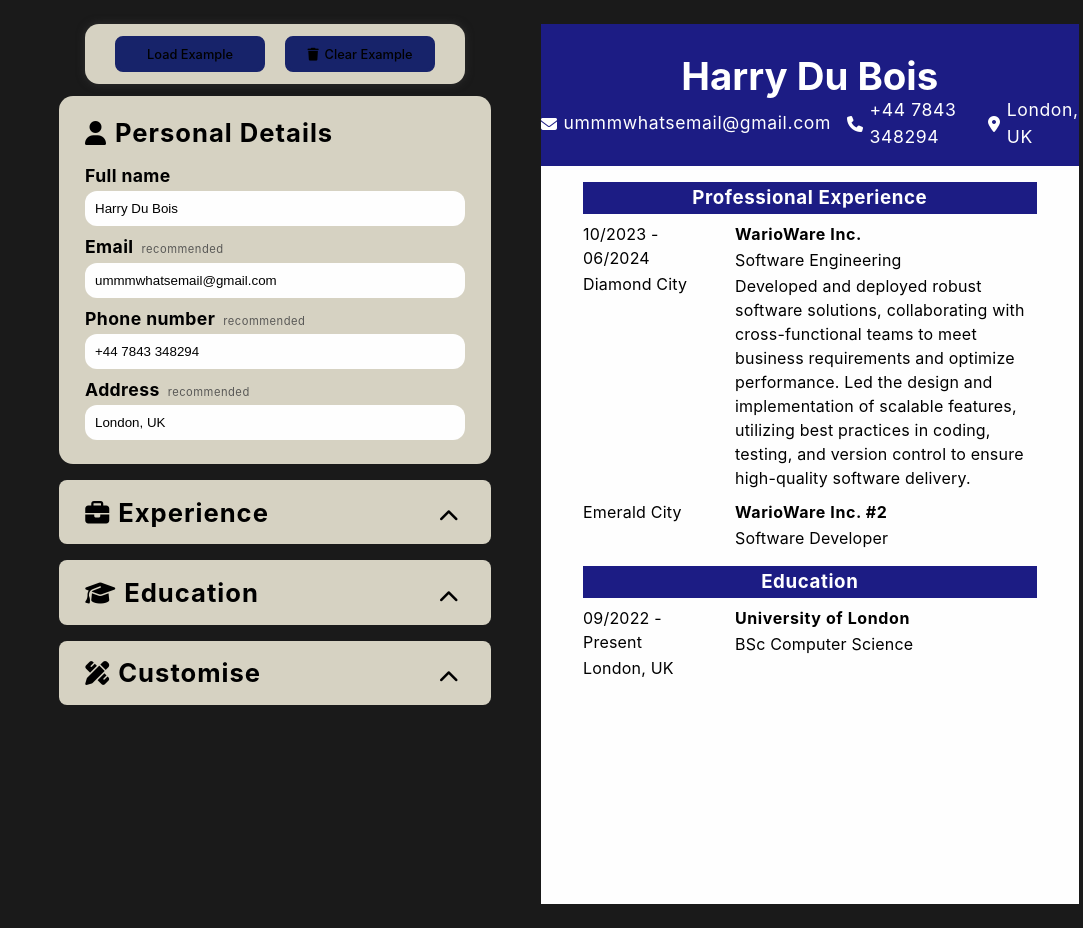
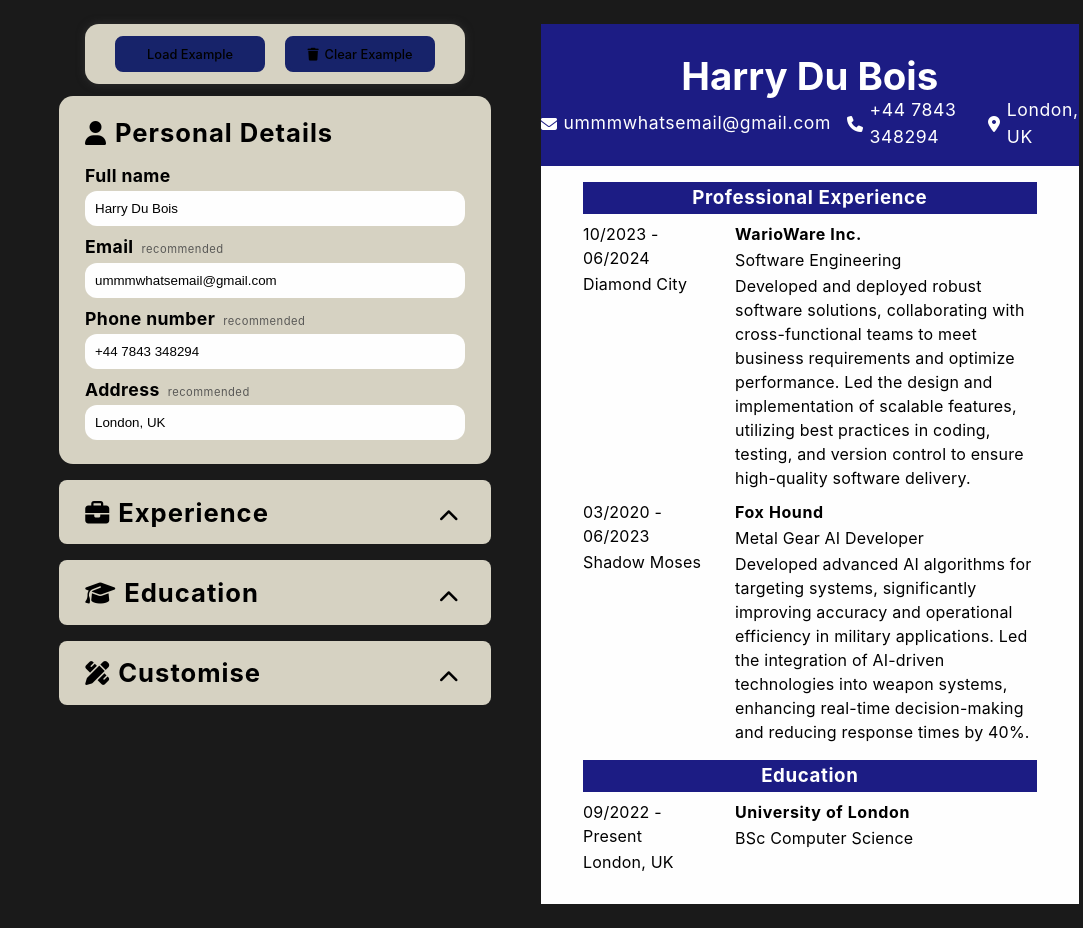
Before and after one commit to JHoldsworth23/cv-maker, a React (Vite) app: page / in a window 1280 px wide. Shown: the whole page, without its empty margins (197-1280 px from the left). Built offline with nearby package versions, Linux system fonts and the light colour scheme.

Commit message:
add new example for professional experience

```diff
--- a/src/example-data.js
+++ b/src/example-data.js
@@ -21,12 +21,12 @@
                 isHidden: false,
             }, {
                 id: uniqid(),
-                companyName: 'WarioWare Inc. #2',
-                role: 'Software Developer',
-                location: 'Emerald City',
-                description: '',
-                startDate: '',
-                endDate: '',
+                companyName: 'Fox Hound',
+                role: 'Metal Gear AI Developer',
+                location: 'Shadow Moses',
+                description: 'Developed advanced AI algorithms for targeting systems, significantly improving accuracy and operational efficiency in military applications. Led the integration of AI-driven technologies into weapon systems, enhancing real-time decision-making and reducing response times by 40%.',
+                startDate: '03/2020',
+                endDate: '06/2023',
                 isCollapsed: true,
                 isHidden: false,
             }
```
